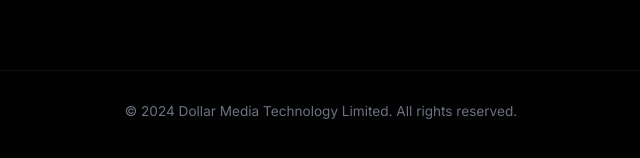
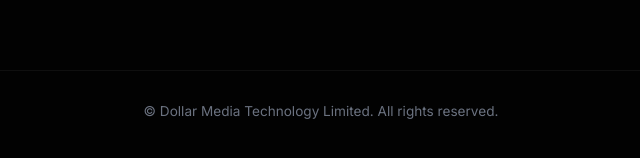
Before and after one commit to 3bepb3/dollar-media-site, a plain HTML site: page index.html in a window 1280 px wide. Shown: the part 6536-6694 px from the top of the page, 319-959 px from the left. Drawn offline with Linux system fonts and the light colour scheme.

Commit message:
Add files via upload

```diff
--- a/index.html
+++ b/index.html
@@ -1558,7 +1558,7 @@
       </div>
     </div>
     <div class="footer-bottom">
-      © 2024 Dollar Media Technology Limited. All rights reserved.
+      © Dollar Media Technology Limited. All rights reserved.
     </div>
   </footer>
 
```
